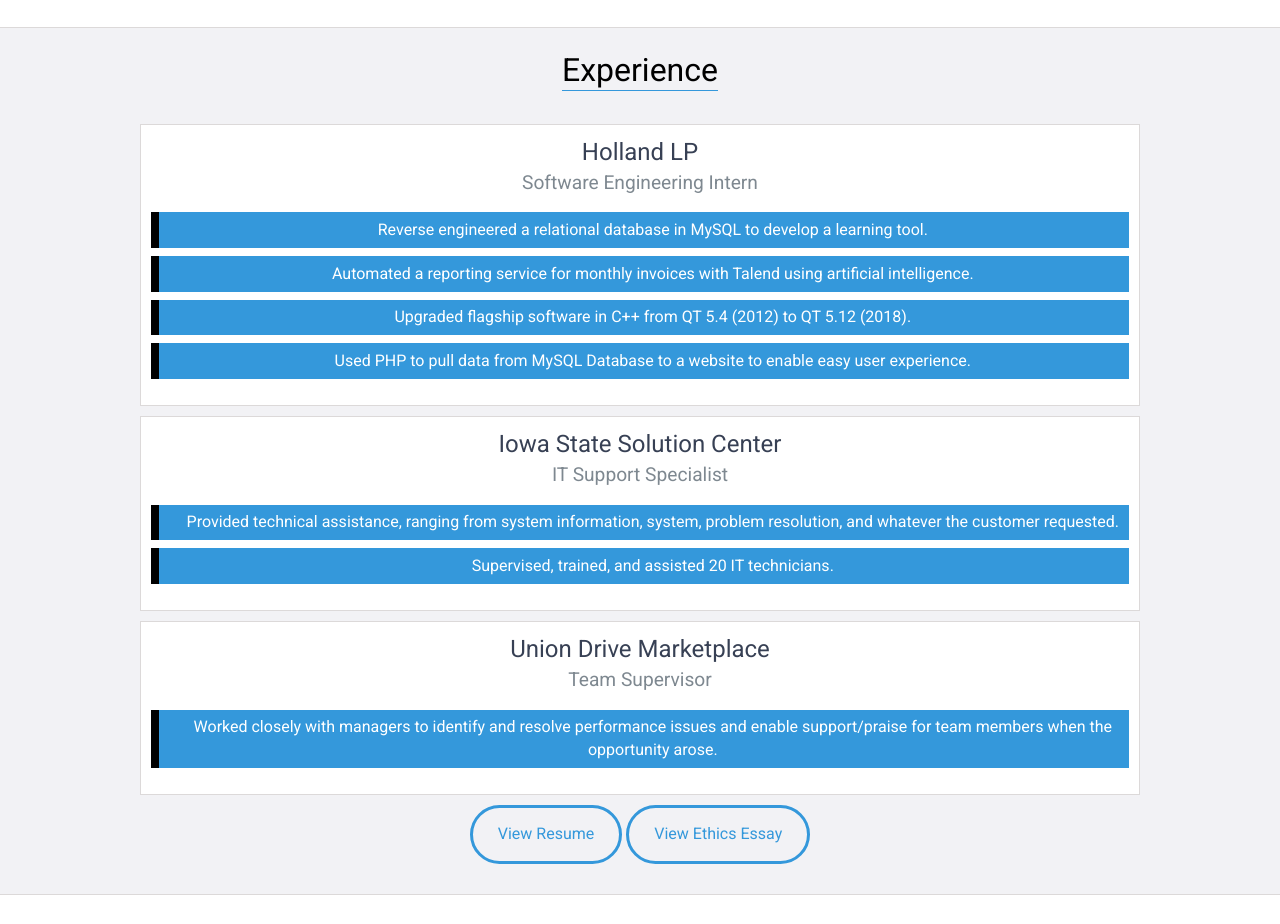
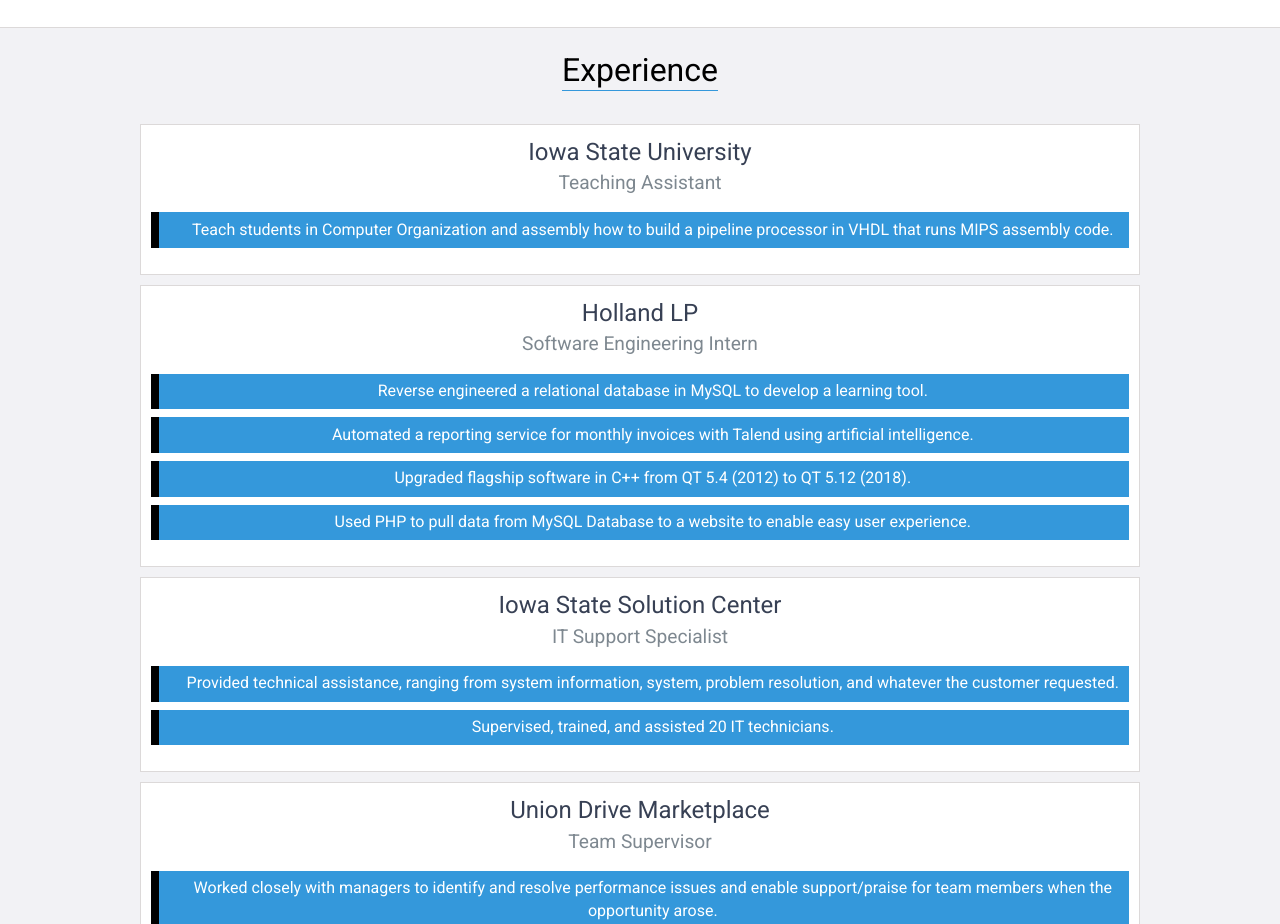
Before and after one commit to marcanio/marcanio.github.io, a website: page index.html in a window 1280 px wide. Shown: the part 1040-1964 px from the top of the page. Drawn offline with nearby package versions, Linux system fonts and the light colour scheme.

Commit message:
Add Teaching Assitant

```diff
--- a/index.html
+++ b/index.html
@@ -115,6 +115,22 @@
 
 
         <div id="experience-timeline">
+            <div data-date="September 2015 – September 2016" class="hideme">
+                <a href="https://www.iastate.edu/" target="_blank">
+                    <h3>Iowa State University</h3>
+                </a>
+
+
+                <h4>Teaching Assistant</h4>
+                <div class="ExperienceList">
+                    <ul>
+                        <li>
+                            <a href="https://catalog.iastate.edu/azcourses/cpr_e/" data-title="View the course">Teach students in Computer Organization and assembly how to build a pipeline processor in VHDL that runs MIPS assembly code.  </a>
+                        </li>
+
+                    </ul>
+                </div>
+            </div>
             <div data-date="May 2019 – August 2019" class="hideme">
                 <a href="https://www.hollandco.com/" target="_blank">
                     <h3>Holland LP</h3>
```
